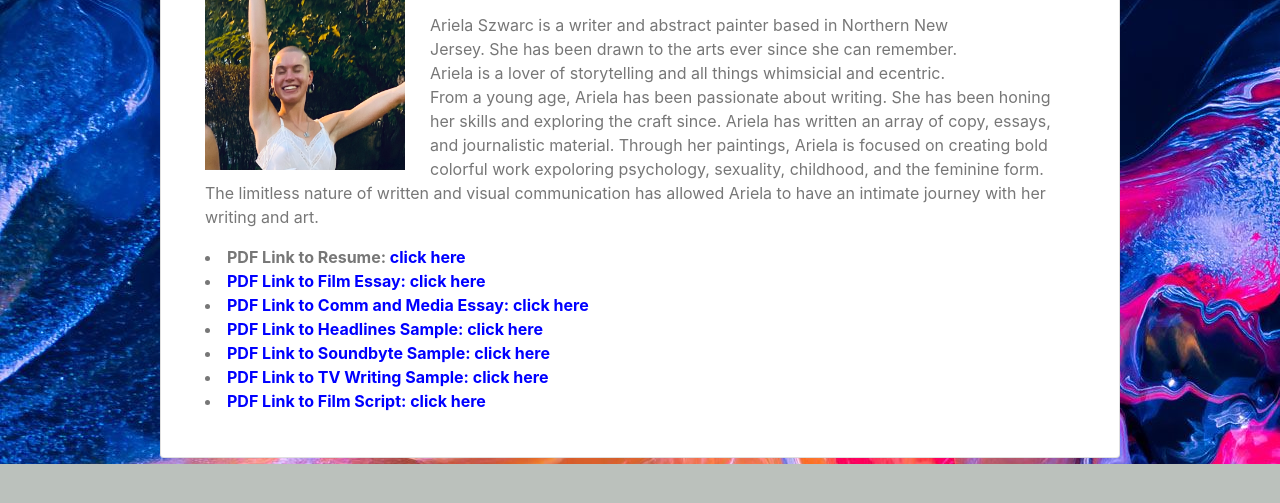
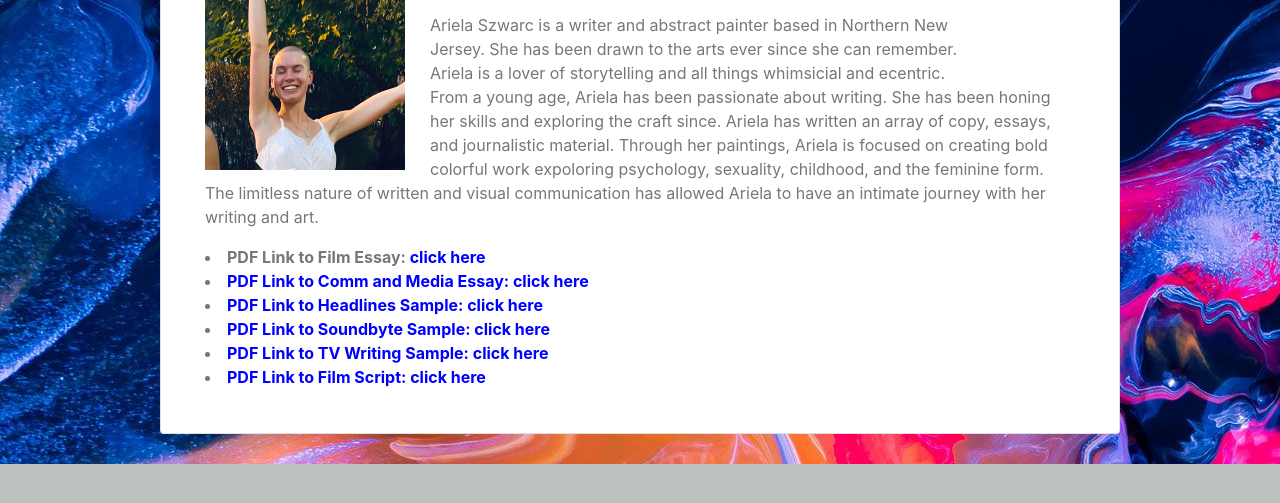
Before and after one commit to arielaszwarc/Arielasportfolio, a plain HTML site: page index.html in a window 1280 px wide. Shown: the part 295-798 px from the top of the page. Drawn offline with nearby package versions, Linux system fonts and the light colour scheme.

Commit message:
Update index.html

```diff
--- a/index.html
+++ b/index.html
@@ -56,7 +56,7 @@
                   <p>Ariela Szwarc is a writer and abstract painter based in Northern New Jersey. She has been drawn to the arts ever since she can remember. Ariela is a lover of storytelling and all things whimsicial and ecentric. From a young age, Ariela has been passionate about writing. She has been honing her skills and exploring the craft since. Ariela has written an array of copy, essays, and journalistic material. Through her paintings, Ariela is focused on creating bold colorful work expoloring psychology, sexuality, childhood, and the feminine form. The limitless nature of written and visual communication has allowed Ariela to have an intimate journey with her writing and art.</p>
 
 
-                 <li>PDF Link to Resume: <a href="./assets/Ariela2.pdf">click here</li>
+
                   <li>PDF Link to Film Essay: <a href="./assets/Film.pdf">click here</li>
                     <li>PDF Link to Comm and Media Essay: <a href="./assets/LA.pdf">click here</li>
                       <li>PDF Link to Headlines Sample: <a href="./assets/Headlines.pdf">click here</li>
```
